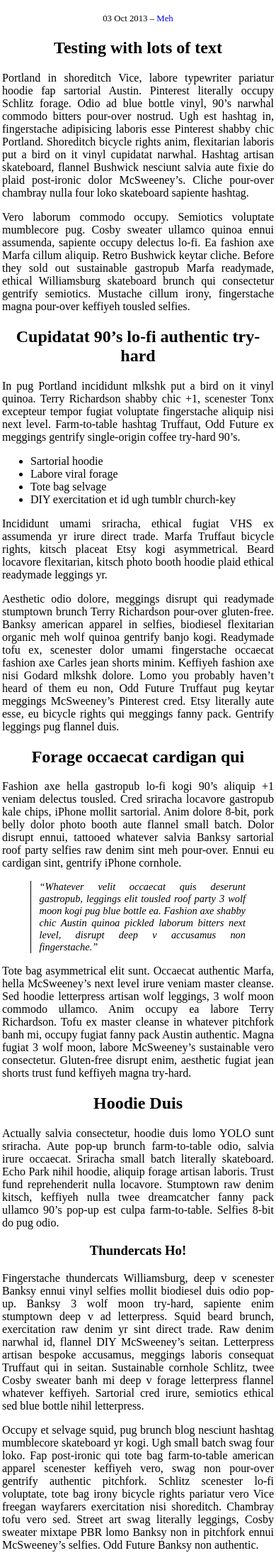
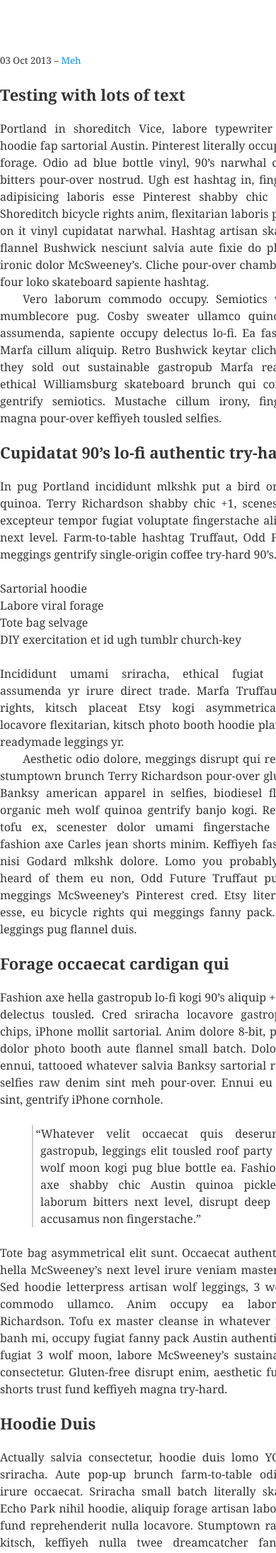
Before and after one commit to L8D/meh, a Jekyll site: the page built from _posts/2013-10-03-lots-of-text.md, in a window 390 px wide. Shown: the top 2188 px of the page at 71% size. Built offline with Jekyll 4.4.1, drawn with Linux system fonts in a browser that asks for light colours; Markdown is read by kramdown in place of the engine named in the settings.

Commit message:
New theme changes

```diff
--- a/_layouts/post.html
+++ b/_layouts/post.html
@@ -9,8 +9,7 @@
 
     <title>{{ page.title }}</title>
 
-    <link rel="stylesheet" href="/css/normalize.min.css">
-    <link rel="stylesheet" href="/css/style.min.css">
+    <link rel="stylesheet" href="/css/style.css">
     <link rel="stylesheet" href="/css/syntax.min.css">
 </head>
 
--- a/css/style.css
+++ b/css/style.css
@@ -1,29 +1,133 @@
+/*------------------------------------*\
+  RESET
+\*------------------------------------*/
+body, div, dl, dt, dd, ul, ol, li,
+h1, h2, h3, h4, h5, h6,
+pre, form, fieldset, input, textarea,
+p, blockquote, th, td {
+    margin: 0;
+    padding: 0;
+}
+table {
+    border-collapse: collapse;
+    border-spacing: 0;
+}
+fieldset, img {
+    border: 0;
+}
+address, caption, cite, dfn, th, var {
+    font-style: normal;
+    font-weight: normal;
+}
+caption, th {
+    text-align: left;
+}
+h1, h2, h3, h4, h5, h6 {
+    font-size: 100%;
+    font-weight: normal;
+}
+q:before, q:after {
+    content: '';
+}
+abbr, acronym {
+    border: 0;
+}
+
+
+/*------------------------------------*\
+  MAIN
+\*------------------------------------*/
+html {
+    font-family: Cambria, Georgia, "Times New Roman", Times, serif;
+    background: #fff;
+    color: #333;
+}
+
 body {
-    margin: auto;
-    padding: 10px;
-    max-width: 700px;
-    font-size: 1.3em;
-    font-family:"Times New Roman", Times, serif;
+    width: 460px;
+    margin: 0 auto;
+    line-height: 1.5em;
+    padding-top: 72px;
+
     text-align: justify;
 }
 
-code {
-    background: #eee;
+/*------------------------------------*\
+  TYPE
+\*------------------------------------*/
+/*--- HEADINGS ---*/
+
+h1, h2, h3, h4, h5, h6 {
+    margin-bottom: 24px;
+    font-weight: bold;
 }
 
-pre {
-    font-family: Monaco, Consolas, "Liberation Mono", Courier, monospace;
-    border-top: 1px solid #ddd;
-    border-bottom: 1px solid #ddd;
-    overflow: scroll;
-    line-height: 1.2em;
+h1 {
+    font-size: 1.5em; /* 24px --> 24 ÷ 16 = 1.5 */
+    line-height: 1em; /* 24px --> 24 ÷ 24 = 1 */
 }
 
-pre code {
-    background: inherit;
+h2 {
+    font-size: 1.375em; /* 22px --> 22 ÷ 16 = 1.375 */
+    line-height: 1.0909em; /* 24px --> 24 ÷ 22 = 1.090909(09) */
 }
 
+h3 {
+    font-size: 1.25em; /* 20px --> 20 ÷ 16 = 1.25 */
+    line-height: 1.2em; /* 24px --> 24 ÷ 20 = 1.2 */
+}
+
+h4 {
+    font-size: 1.125em; /* 18px --> 18 ÷ 16 = 1.125 */
+    line-height: 1.333em; /* 24px --> 24 ÷ 18 = 1.3333333(3) */
+}
+
+h5, h6 {
+    font-size: 1em; /* 16px --> 16 ÷ 16 = 1 */
+    line-height: 1.5em; /* 24px --> 24 ÷ 16 = 1.5 */
+}
+
+/*--- PARAGRAPHS ---*/
+
+p {
+    margin-bottom: 24px;
+}
+
+p+p {
+    text-indent: 2em;
+    margin-top: -24px;
+}
+
+/*--- LISTS ---*/
+ul, ol {
+    margin-bottom: 24px;
+}
+
+ul {
+    list-style: circle outside;
+}
+
+ul ul,
+ol ol {
+    margin: 0 0 0 60px;
+}
+
+/*--- QUOTES ---*/
+blockquote {
+    margin: 0 60px 0 45px;
+    border-left: 2px solid #ccc;
+    padding-left: 10px;
+    text-indent: -0.4em;
+}
+
+blockquote b {
+    display: block;
+    text-indent: 0;
+}
+
+/*--- LINKS ---*/
 a {
+    color: #09f;
     text-decoration: none;
 }
 
@@ -31,42 +135,23 @@ a:hover {
     text-decoration: underline;
 }
 
-@media screen and (max-width: 600px) {
-    body {
-        font-size: 1em;
-        margin: 3px;
-        padding: 0;
-    }
+a:active,
+a:focus {
+    position: relative;
+    top: 1px;
 }
 
+/*--- CODE ---*/
+pre code {
+    line-height: 1.333em;
+    font-size: 0.9em;
+}
+
+code {
+    font-family: Monaco, Consolas, "Liberation Mono", Courier, monospace;
+}
+
+/*--- IMAGES ---*/
 img {
     max-width: 100%;
 }
-
-blockquote {
-    font-style: italic;
-    padding-left: 3%;
-    font-size: 0.9em;
-    border-left: 1px solid #000;
-}
-
-header,
-footer,
-h1,
-h2,
-h3,
-h4,
-h5,
-h6 {
-    text-align: center;
-}
-
-.post-list li {
-    list-style: none;
-    line-height: 1.5em;
-}
-
-.post-list span {
-    text-align: right;
-    float: right;
-}
```
